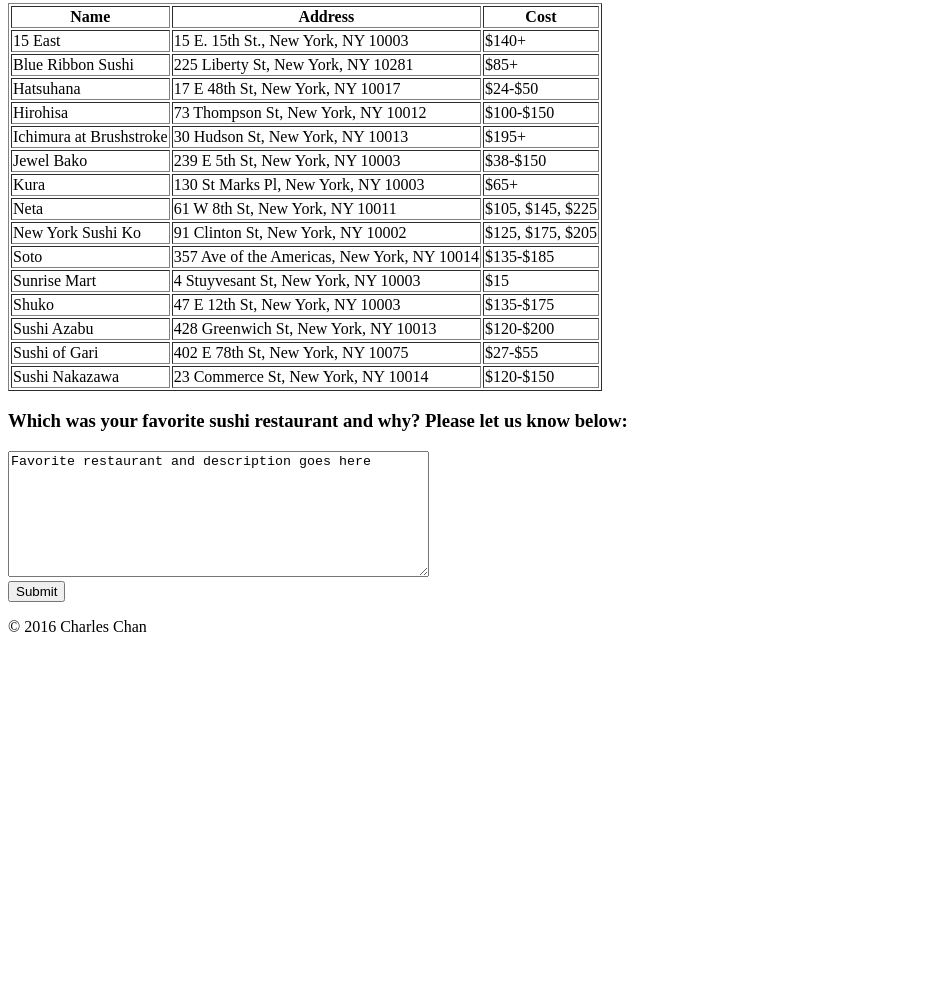
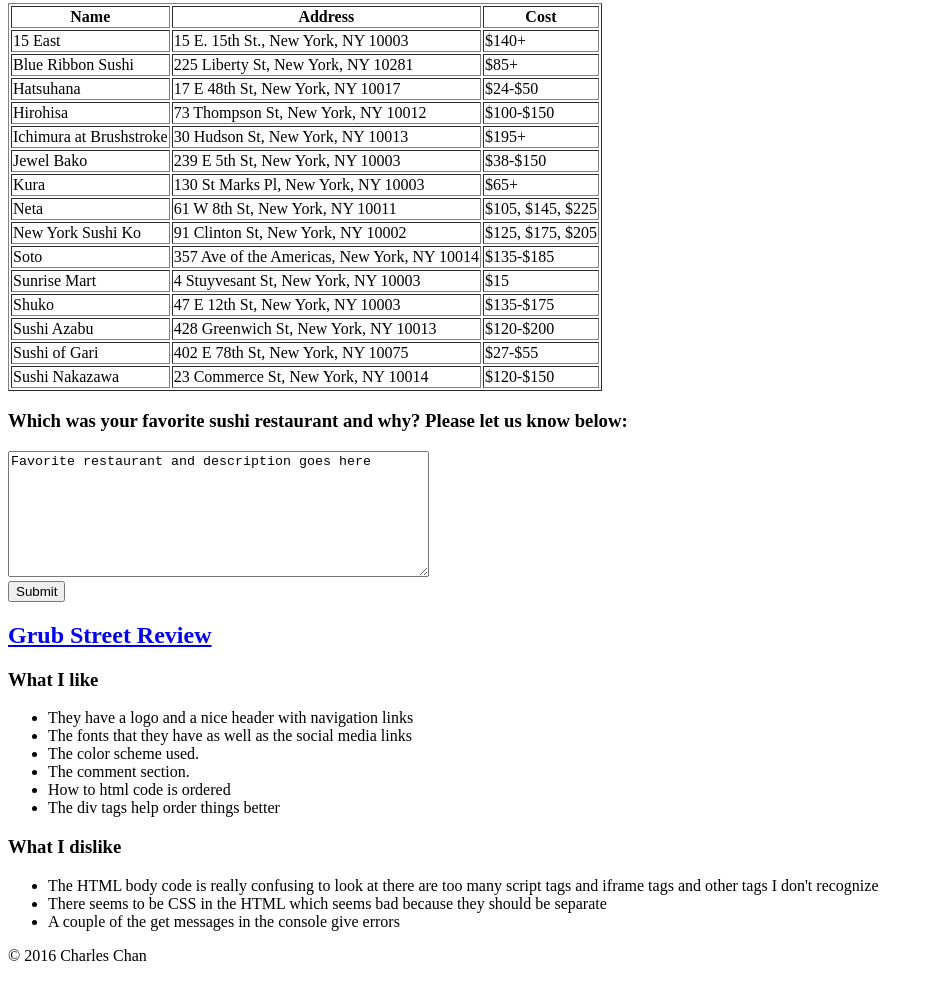
Before and after one commit to cchan789/cchan789.github.io, a plain HTML site: page index.html in a window 1280 px wide. Shown: the part 6971-7952 px from the top of the page, without its empty margins (0-933 px from the left). Before the commit the page ends 7623 px from the top, so only its background shows below. Drawn offline with Linux system fonts and the light colour scheme.

Commit message:
Pros and Cons of other website

```diff
--- a/index.html
+++ b/index.html
@@ -200,6 +200,23 @@
           <br>
           <button type="submit">Submit</button>
         </form>
+
+        <h1><a href="http://www.grubstreet.com/2015/11/new-york-best-sushi.html">Grub Street Review</a></h1>
+        <h3>What I like</h3>
+        <ul>
+          <li>They have a logo and a nice header with navigation links</li>
+          <li>The fonts that they have as well as the social media links</li>
+          <li>The color scheme used.</li>
+          <li>The comment section.</li>
+          <li>How to html code is ordered</li>
+          <li>The div tags help order things better</li>
+        </ul>
+        <h3>What I dislike</h3>
+        <ul>
+          <li>The HTML body code is really confusing to look at there are too many script tags and iframe tags and other tags I don't recognize</li>
+          <li>There seems to be CSS in the HTML which seems bad because they should be separate</li>
+          <li>A couple of the get messages in the console give errors</li>
+        </ul>
       </section>
       <footer>
         <p>&copy; 2016 Charles Chan</p>
```
